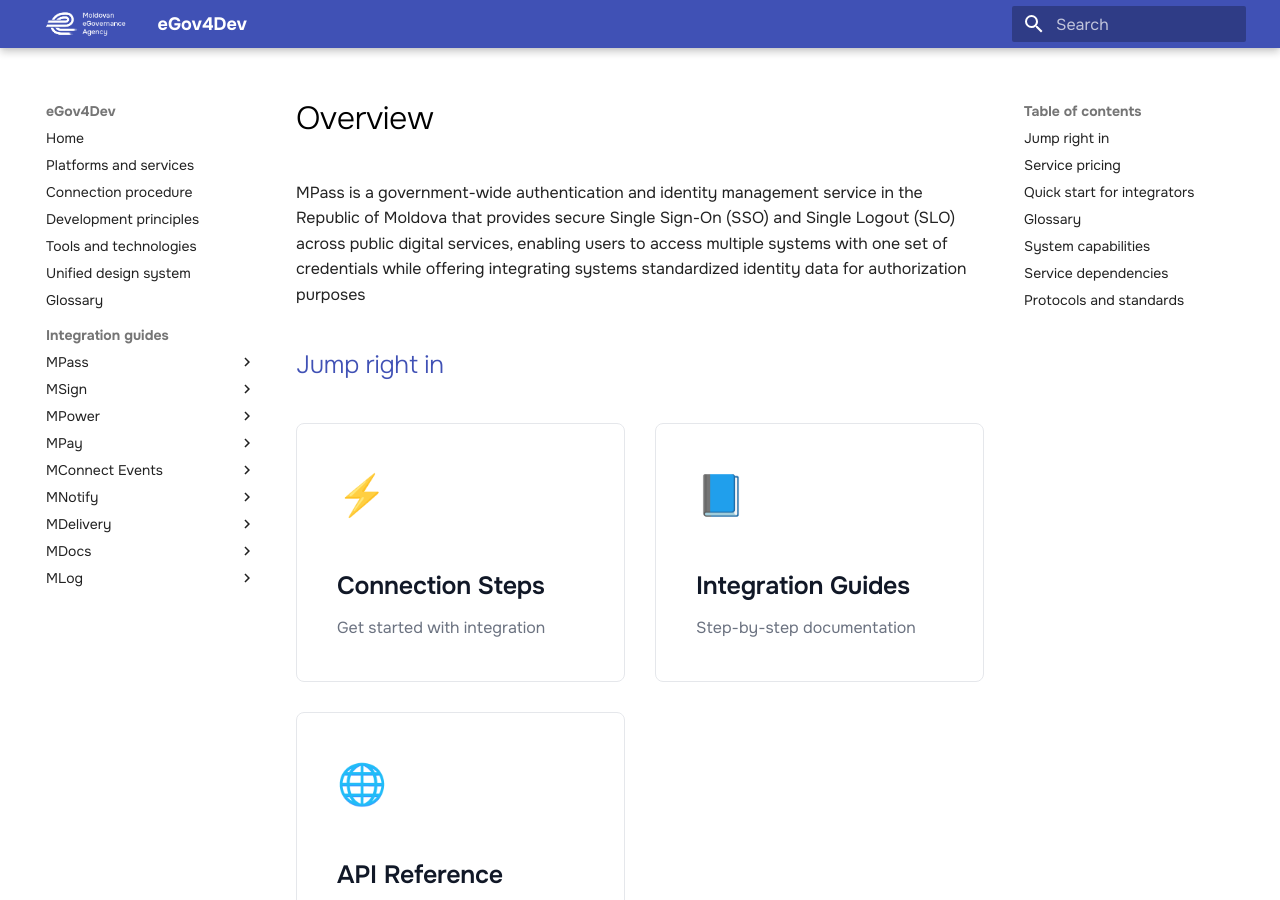
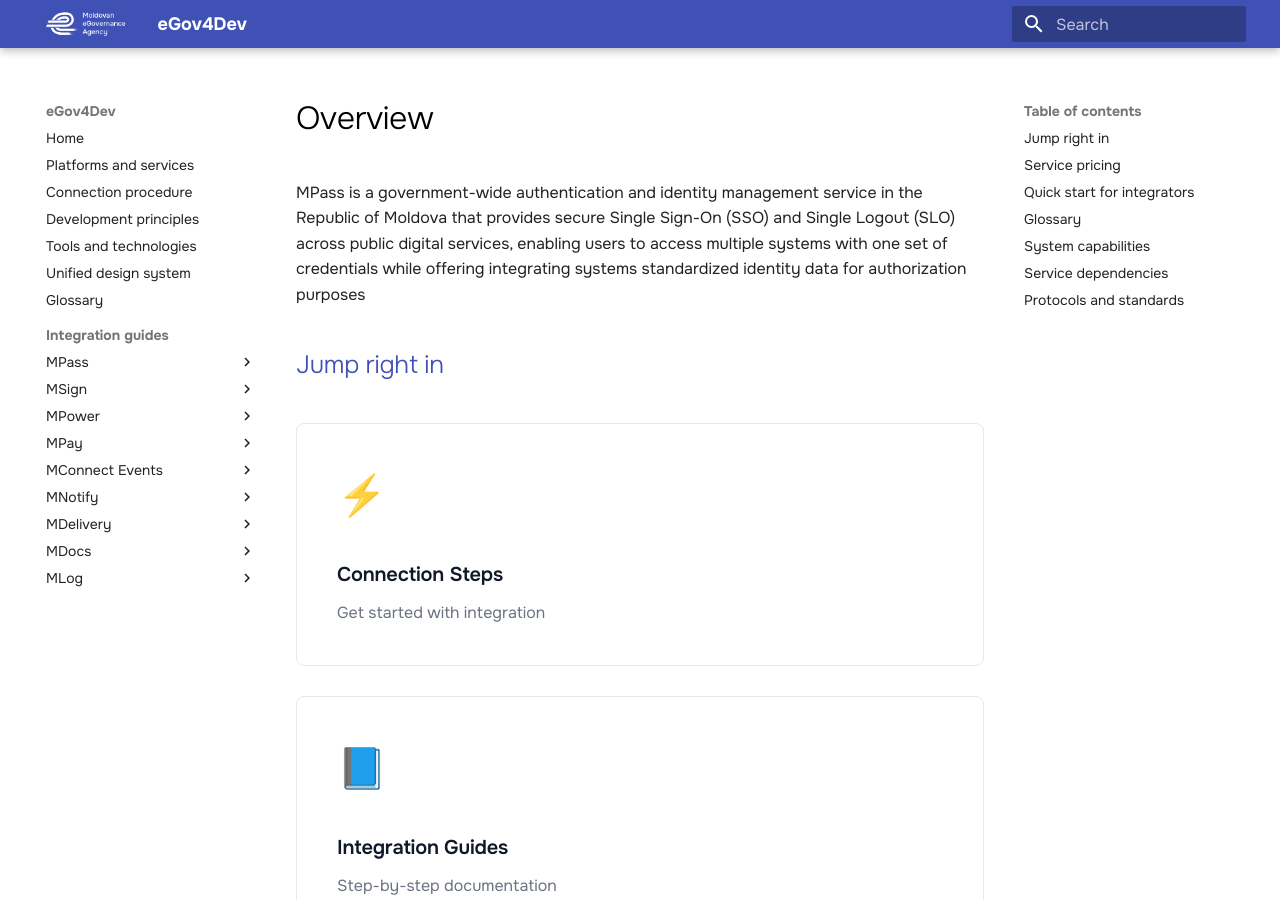
Before and after one commit to egov-moldova/egov4dev, an MkDocs documentation site: the page built from docs/guides/mpass/index.md, in a window 1280 px wide and 900 px high. Built offline with MkDocs 1.6.1 and Material for MkDocs 9.7.7, drawn with Linux system fonts in a browser that asks for light colours.

Commit message:
Update index.md

```diff
--- a/docs/guides/mpass/index.md
+++ b/docs/guides/mpass/index.md
@@ -5,20 +5,20 @@
 ## Jump right in
 
 <div style="margin: 2rem 0;">
- <div style="display: grid; grid-template-columns: repeat(auto-fit, minmax(280px, 1fr)); gap: 1.5rem;">
+ <div style="display: grid; grid-template-columns: repeat(3, 1fr)); gap: 1.5rem;">
      <a href="process/" style="display: block; padding: 2rem; background: #fff; border: 1px solid #e5e7eb; border-radius: 8px; text-decoration: none; color: inherit;">
-      <div style="font-size: 2rem; margin-bottom: 1rem;">⚡</div>
-      <h3 style="font-size: 1.25rem; font-weight: 600; color: #111827; margin-bottom: 0.5rem;">Connection Steps</h3>
+      <div style="font-size: 2rem; margin-bottom: 0.5rem;">⚡</div>
+      <h3 style="font-size: 1rem; font-weight: 600; color: #111827; margin-bottom: 0.5rem;">Connection Steps</h3>
       <p style="color: #6b7280; margin: 0;">Get started with integration</p>
     </a>
      <a href="integration-development/" style="display: block; padding: 2rem; background: #fff; border: 1px solid #e5e7eb; border-radius: 8px; text-decoration: none; color: inherit;">
-      <div style="font-size: 2rem; margin-bottom: 1rem;">📘</div>
-      <h3 style="font-size: 1.25rem; font-weight: 600; color: #111827; margin-bottom: 0.5rem;">Integration Guides</h3>
+      <div style="font-size: 2rem; margin-bottom: 0.5rem;">📘</div>
+      <h3 style="font-size: 1rem; font-weight: 600; color: #111827; margin-bottom: 0.5rem;">Integration Guides</h3>
       <p style="color: #6b7280; margin: 0;">Step-by-step documentation</p>
     </a>
      <a href="api-references/" style="display: block; padding: 2rem; background: #fff; border: 1px solid #e5e7eb; border-radius: 8px; text-decoration: none; color: inherit;">
-      <div style="font-size: 2rem; margin-bottom: 1rem;">🌐</div>
-      <h3 style="font-size: 1.25rem; font-weight: 600; color: #111827; margin-bottom: 0.5rem;">API Reference</h3>
+      <div style="font-size: 2rem; margin-bottom: 0.5rem;">🌐</div>
+      <h3 style="font-size: 1rem; font-weight: 600; color: #111827; margin-bottom: 0.5rem;">API Reference</h3>
       <p style="color: #6b7280; margin: 0;">Explore endpoints and callbacks</p>
     </a>
   </div>
```
